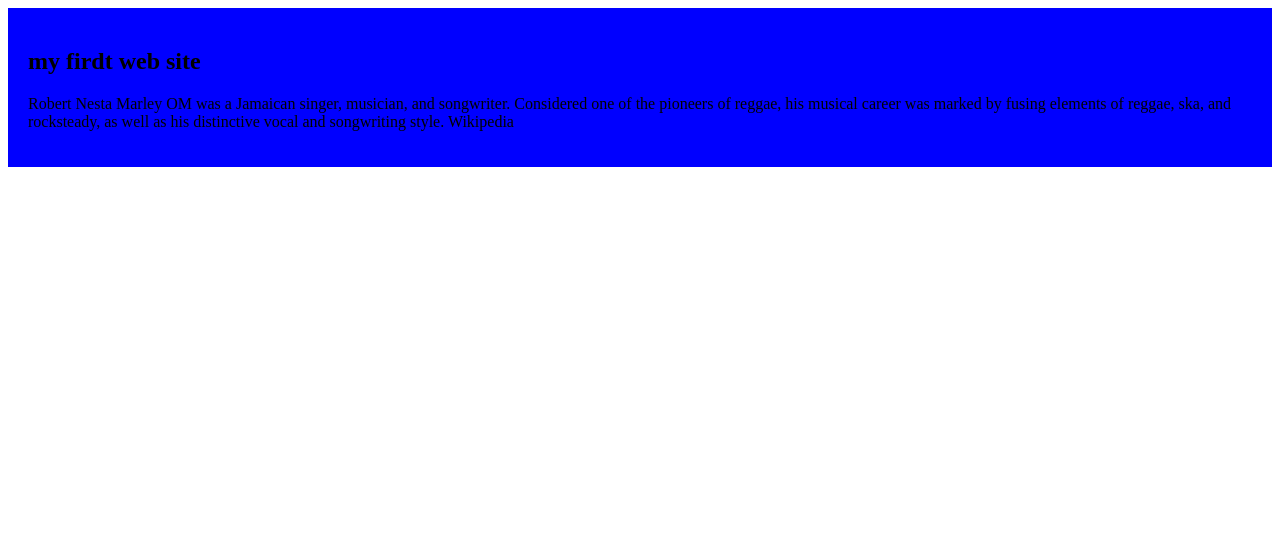
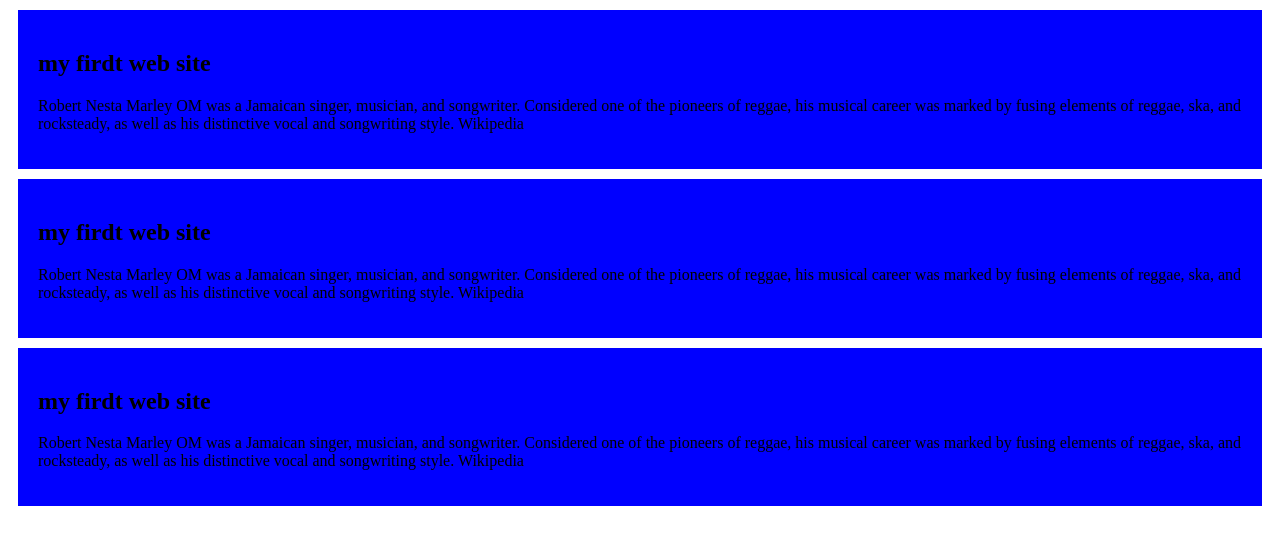
Before and after one commit to aladin6t9/tuffml, a plain HTML site: page index.html in a window 1280 px wide. Drawn offline with Linux system fonts and the light colour scheme.

Commit message:
added da first and da third blog

```diff
--- a/index.html
+++ b/index.html
@@ -11,5 +11,13 @@
         <h2>my firdt web site</h2>
         <p>Robert Nesta Marley OM was a Jamaican singer, musician, and songwriter. Considered one of the pioneers of reggae, his musical career was marked by fusing elements of reggae, ska, and rocksteady, as well as his distinctive vocal and songwriting style. Wikipedia</p>
     </div>
+    <div>
+        <h2>my firdt web site</h2>
+        <p>Robert Nesta Marley OM was a Jamaican singer, musician, and songwriter. Considered one of the pioneers of reggae, his musical career was marked by fusing elements of reggae, ska, and rocksteady, as well as his distinctive vocal and songwriting style. Wikipedia</p>
+    </div>
+    <div>
+        <h2>my firdt web site</h2>
+        <p>Robert Nesta Marley OM was a Jamaican singer, musician, and songwriter. Considered one of the pioneers of reggae, his musical career was marked by fusing elements of reggae, ska, and rocksteady, as well as his distinctive vocal and songwriting style. Wikipedia</p>
+    </div>
 </body>
 </html>
--- a/lal.css
+++ b/lal.css
@@ -1,4 +1,5 @@
 div{
     background-color: blue;
     padding: 20px;
+    margin: 10px
 }
```
